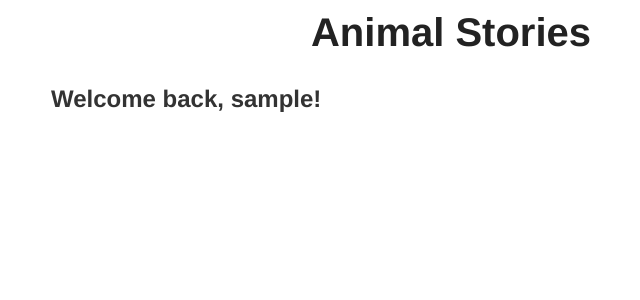
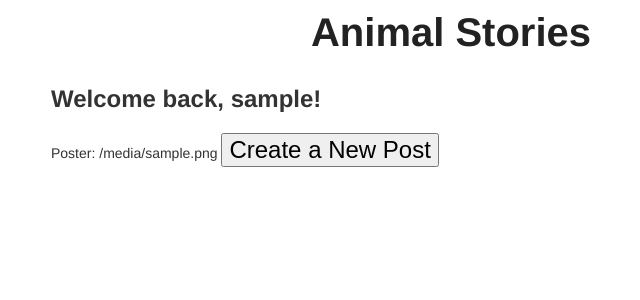
Before and after one commit to rijarobinson/animal-stories, a Python web app: template templates/login_welcome.html in a window 1280 px wide. Shown: the top 300 px of the page, without its empty margins (189-829 px from the left). Run offline with Jinja, Linux system fonts and the light colour scheme; the template is opened without the code that fills it: most values are stand-ins (such as "Sample title", 1, 10 or a date in 2020).

Commit message:
Add this file too

```diff
--- a/templates/login_welcome.html
+++ b/templates/login_welcome.html
@@ -2,8 +2,11 @@
 
 {% block content %}
 
-<form method = "post">
+<form action = "newpost">
 	<h2>Welcome back, {{ username }}!</h2>
+    Poster: {{ poster }}
+    <input type = "hidden" name = "poster" value = {{ poster }}>
+    <input type = "submit" value = "Create a New Post">
 
 
 
```
